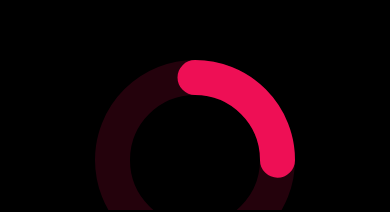
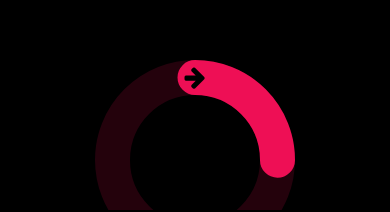
Before and after one commit to nirgluzman/React-Native-StepCounter, a React Native app: screen / in a window 390 px wide. Shown: the part 121-333 px from the top of the page. Built offline with nearby package versions, Linux system fonts and the light colour scheme.

Commit message:
add arrow on the ring

```diff
--- a/src/components/RingProgress.tsx
+++ b/src/components/RingProgress.tsx
@@ -7,6 +7,8 @@ import Animated, {
   useSharedValue, // create a shared value which can be animated.
   withTiming, // create a timing animation (ensures that the animation is smooth and natural).
 } from 'react-native-reanimated';
+
+import FontAwesome from '@expo/vector-icons/FontAwesome'; // https://icons.expo.fyi/Index/FontAwesome/arrow-right
 
 import { useEffect } from 'react';
 
@@ -62,6 +64,14 @@ export const RingProgress = ({ radius = 100, strokeWidth = 35, progress }: RingP
         {/* foreground */}
         <AnimatedCircle {...circleDefaultProps} animatedProps={animatedProps} />
       </Svg>
+
+      {/* arrow */}
+      <FontAwesome
+        name='arrow-right'
+        size={strokeWidth * 0.7}
+        color='black'
+        style={{ position: 'absolute', alignSelf: 'center', top: strokeWidth * 0.15 }}
+      />
     </View>
   );
 };
```
